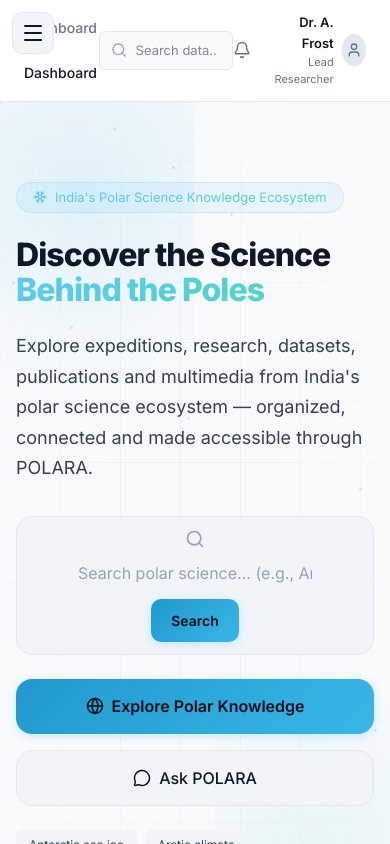
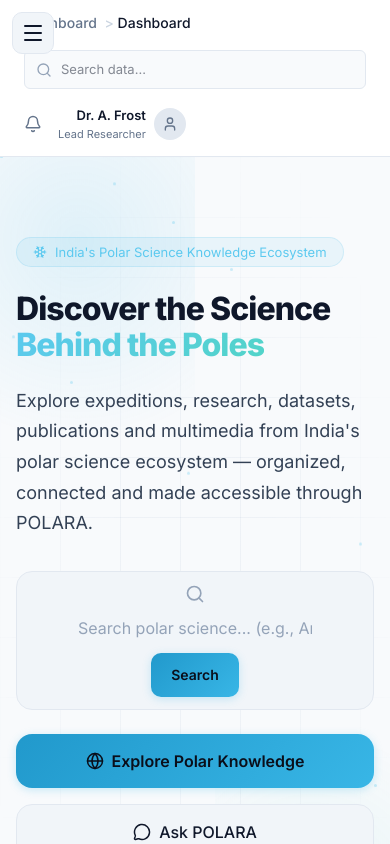
Before and after one commit to gojo9025/POLARA, a Next.js app: page / in a window 390 px wide. Built offline with nearby package versions, Linux system fonts and the light colour scheme.

Commit message:
Fix PostCSS warnings and make topbar responsive

```diff
--- a/src/app/ask/page.css
+++ b/src/app/ask/page.css
@@ -221,17 +221,17 @@
           line-height: 1.7;
         }
 
-        .message-text :global(h4) {
+        .message-text h4 {
           color: var(--text-primary);
           font-size: 1rem;
           margin: var(--space-3) 0 var(--space-2);
         }
 
-        .message-text :global(strong) {
+        .message-text strong {
           color: var(--text-primary);
         }
 
-        .message-text :global(li) {
+        .message-text li {
           margin-left: var(--space-4);
           margin-bottom: var(--space-1);
         }
--- a/src/app/globals.css
+++ b/src/app/globals.css
@@ -985,3 +985,68 @@ a:hover {
     display: none;
   }
 }
+
+.app-main-wrapper {
+  display: flex;
+  flex-direction: column;
+  flex: 1;
+  min-width: 0;
+  height: 100vh;
+  overflow: hidden;
+}
+
+.global-topbar {
+  display: flex;
+  align-items: center;
+  justify-content: space-between;
+  padding: 12px 24px;
+  background: #ffffff;
+  border-bottom: 1px solid var(--border-secondary);
+  z-index: 10;
+  flex-wrap: wrap;
+  gap: 16px;
+}
+
+.topbar-breadcrumb {
+  font-size: 14px;
+  color: var(--text-secondary);
+  font-weight: 500;
+  display: flex;
+  align-items: center;
+  white-space: nowrap;
+}
+
+.topbar-search {
+  position: relative;
+  flex: 1 1 200px;
+  max-width: 400px;
+  min-width: 200px;
+}
+
+.topbar-search input {
+  width: 100%;
+  padding: 8px 16px 8px 36px;
+  border-radius: 6px;
+  border: 1px solid var(--border-primary);
+  background: var(--bg-surface);
+  font-size: 13px;
+  outline: none;
+}
+
+.topbar-user {
+  display: flex;
+  align-items: center;
+  gap: 16px;
+}
+
+@media (max-width: 768px) {
+  .global-topbar {
+    padding: 12px 16px 12px 52px;
+  }
+  .topbar-user {
+    display: none;
+  }
+  .topbar-breadcrumb {
+    font-size: 12px;
+  }
+}
--- a/src/app/repository/[id]/page.css
+++ b/src/app/repository/[id]/page.css
@@ -128,8 +128,8 @@
           }
           .explain-source { font-size: 0.6875rem; color: var(--text-muted); }
           .explain-text { font-size: 0.9375rem; color: var(--text-secondary); line-height: 1.7; }
-          .explain-text :global(strong) { color: var(--text-primary); }
-          .explain-text :global(li) { margin-left: var(--space-4); margin-bottom: var(--space-1); }
+          .explain-text strong { color: var(--text-primary); }
+          .explain-text li { margin-left: var(--space-4); margin-bottom: var(--space-1); }
 
           /* Ask banner */
           .ask-banner {
--- a/src/components/AppLayout.tsx
+++ b/src/components/AppLayout.tsx
@@ -3,25 +3,41 @@
 import React from 'react';
 import Sidebar from '@/components/Sidebar';
 import { Search, Bell, User } from 'lucide-react';
-import { usePathname } from 'next/navigation';
+import { useRouter, usePathname } from 'next/navigation';
 
 export default function AppLayout({ children }: { children: React.ReactNode }) {
   const pathname = usePathname();
+  const router = useRouter();
+  const [search, setSearch] = React.useState('');
+
+  const handleSearch = (e: React.FormEvent) => {
+    e.preventDefault();
+    if (search.trim()) {
+      router.push(`/explore?q=${encodeURIComponent(search)}`);
+    }
+  };
+
   const pathNameDisplay = pathname === '/' ? 'Dashboard' : pathname.replace('/', '').charAt(0).toUpperCase() + pathname.slice(2);
 
   return (
     <div className="app-layout">
       <Sidebar />
       <div className="app-main-wrapper" style={{ display: 'flex', flexDirection: 'column', flex: 1, minWidth: 0, height: '100vh', overflow: 'hidden' }}>
-        <header className="global-topbar" style={{ display: 'flex', alignItems: 'center', justifyContent: 'space-between', padding: '12px 24px', background: '#ffffff', borderBottom: '1px solid #e2e8f0', zIndex: 10 }}>
-          <div className="topbar-breadcrumb" style={{ fontSize: '14px', color: '#64748b', fontWeight: 500 }}>
+        <header className="global-topbar" style={{ display: 'flex', alignItems: 'center', justifyContent: 'space-between', padding: '12px 24px', background: '#ffffff', borderBottom: '1px solid #e2e8f0', zIndex: 10, flexWrap: 'wrap', gap: '16px' }}>
+          <div className="topbar-breadcrumb" style={{ fontSize: '14px', color: '#64748b', fontWeight: 500, display: 'flex', alignItems: 'center', whiteSpace: 'nowrap' }}>
             Dashboard &nbsp; <span style={{color: '#cbd5e1'}}>&gt;</span> &nbsp; <span style={{color: '#0f172a'}}>{pathNameDisplay}</span>
           </div>
 
-          <div className="topbar-search" style={{ position: 'relative', width: '320px' }}>
+          <form className="topbar-search" onSubmit={handleSearch} style={{ position: 'relative', flex: '1 1 200px', maxWidth: '400px', minWidth: '200px' }}>
             <Search size={16} style={{ position: 'absolute', left: '12px', top: '50%', transform: 'translateY(-50%)', color: '#94a3b8' }} />
-            <input type="text" placeholder="Search data..." style={{ width: '100%', padding: '8px 16px 8px 36px', borderRadius: '6px', border: '1px solid #e2e8f0', background: '#f8fafc', fontSize: '13px', outline: 'none' }} />
-          </div>
+            <input
+              type="text"
+              placeholder="Search data..."
+              value={search}
+              onChange={(e) => setSearch(e.target.value)}
+              style={{ width: '100%', padding: '8px 16px 8px 36px', borderRadius: '6px', border: '1px solid #e2e8f0', background: '#f8fafc', fontSize: '13px', outline: 'none' }}
+            />
+          </form>
 
           <div className="topbar-user" style={{ display: 'flex', alignItems: 'center', gap: '16px' }}>
             <button style={{ background: 'transparent', border: 'none', color: '#64748b', cursor: 'pointer' }}><Bell size={18} /></button>
```
